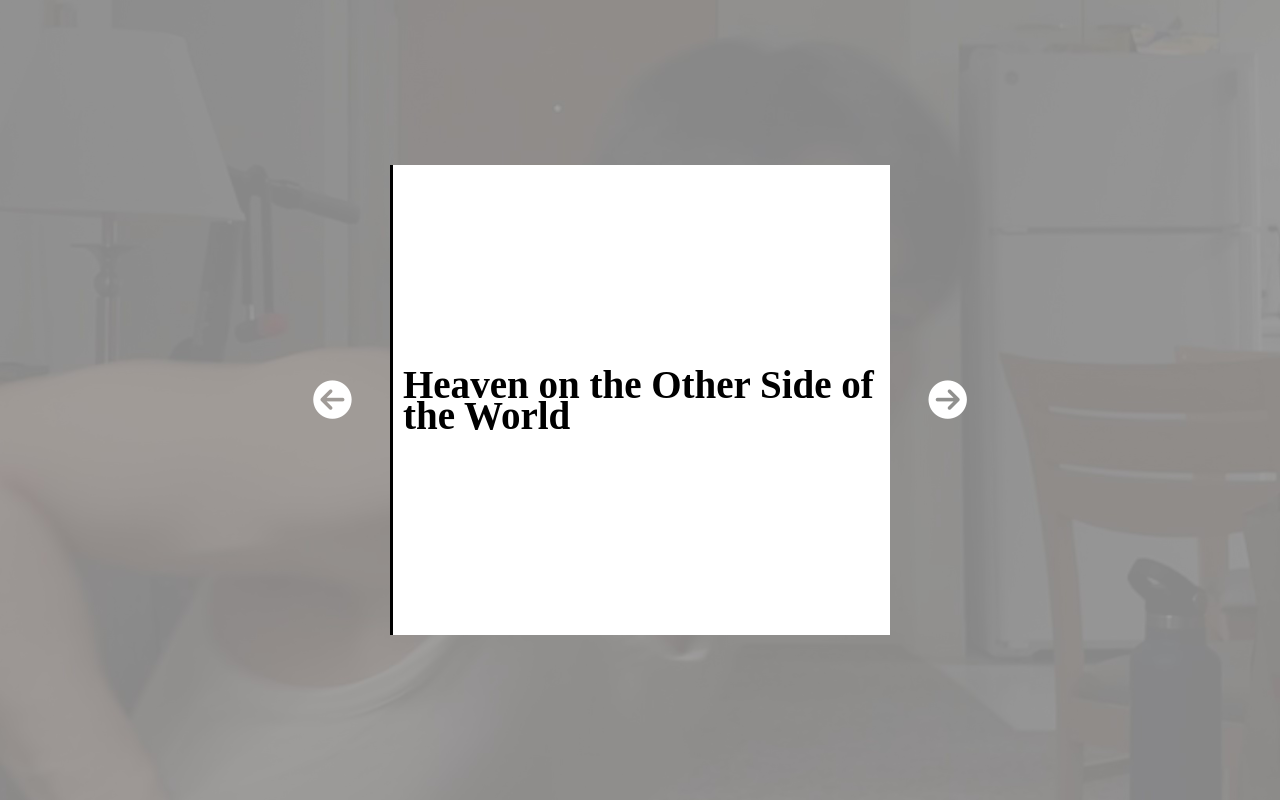
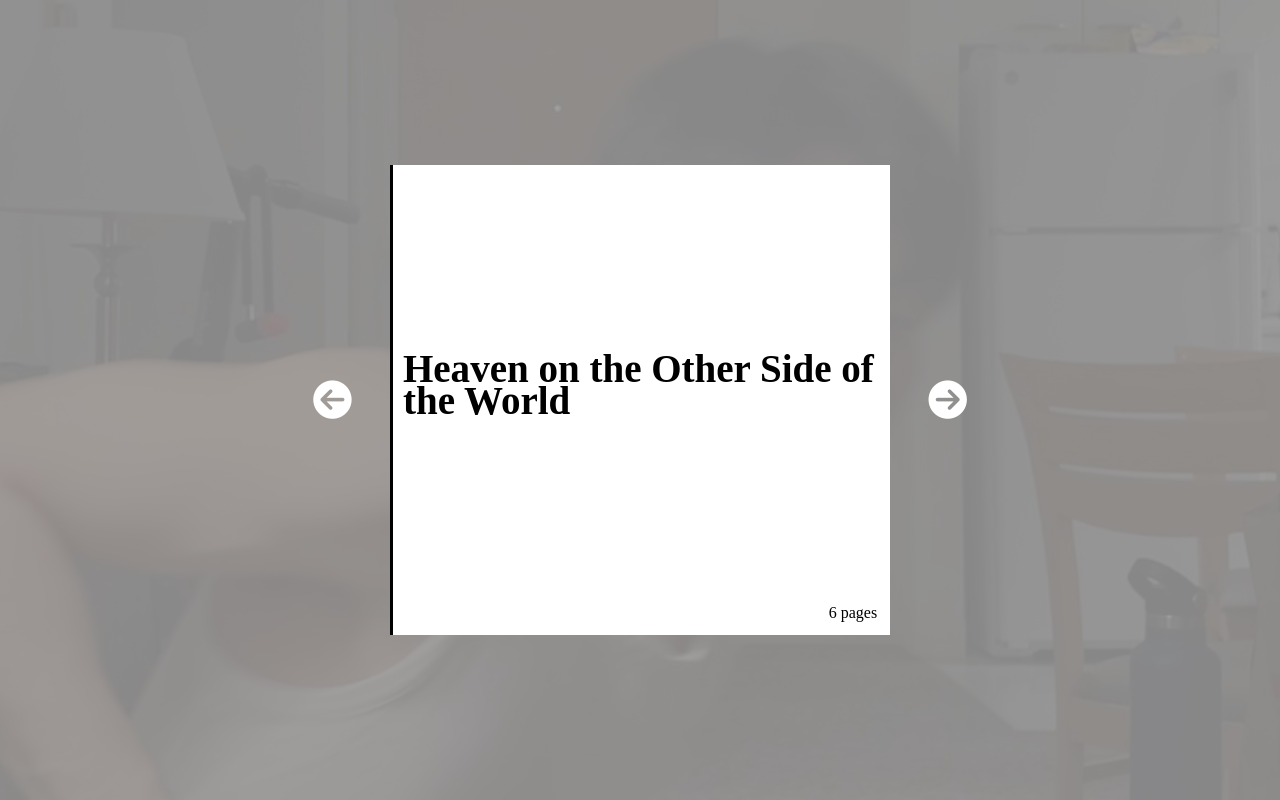
Before and after one commit to Linkhant19/shadowsofyou_heavenontheothersideoftheworld, a plain HTML site: page docs/index.html in a window 1280 px wide. Drawn offline with Linux system fonts and the light colour scheme.

Commit message:
added pages

```diff
--- a/docs/index.html
+++ b/docs/index.html
@@ -22,6 +22,9 @@
                 <div class="front">
                     <div id="f1" class="front-content">
                         <h1>Heaven on the Other Side of the World</h1>
+                    </div>
+                    <div id="pg">
+                        <p>6 pages</p>
                     </div>
                 </div>
                 <div class="back">
--- a/docs/style.css
+++ b/docs/style.css
@@ -92,6 +92,14 @@
         line-height: 160%;
         margin-left: 2%;
         margin-top: 0%;
+    }
+
+    #pg {
+        display: flex;
+        justify-content: right;
+        margin-bottom: 1vw;
+        margin-right: 1vw;
+
     }
 
     button {
@@ -253,6 +261,12 @@
             transform: rotateX(180deg) translateY(5vh) translateX(2vh);
         } */
 
+        #pg {
+            font-size: 3.15vw;
+            margin-top: 1vw;
+            margin-right: 3vw;
+        }
+
         button {
             border: 3px solid black;
             border-radius: 50%;
```
